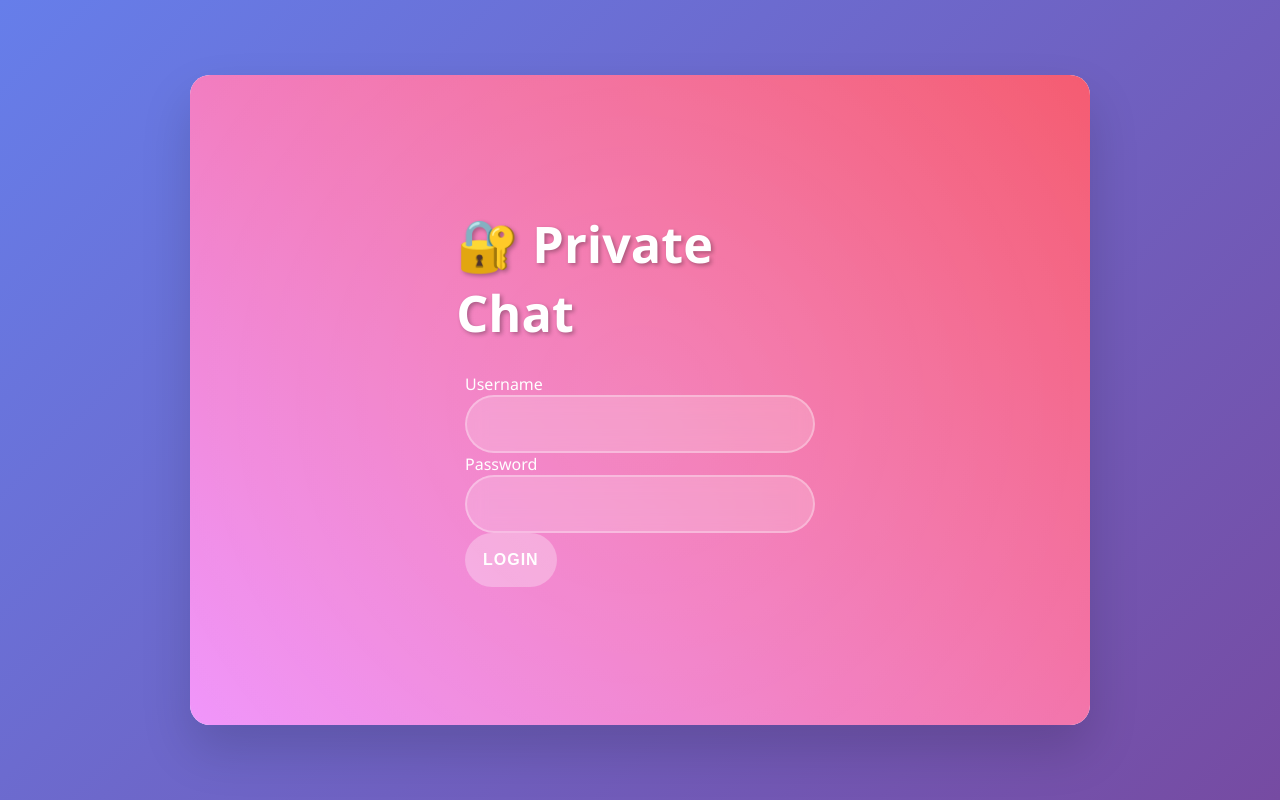
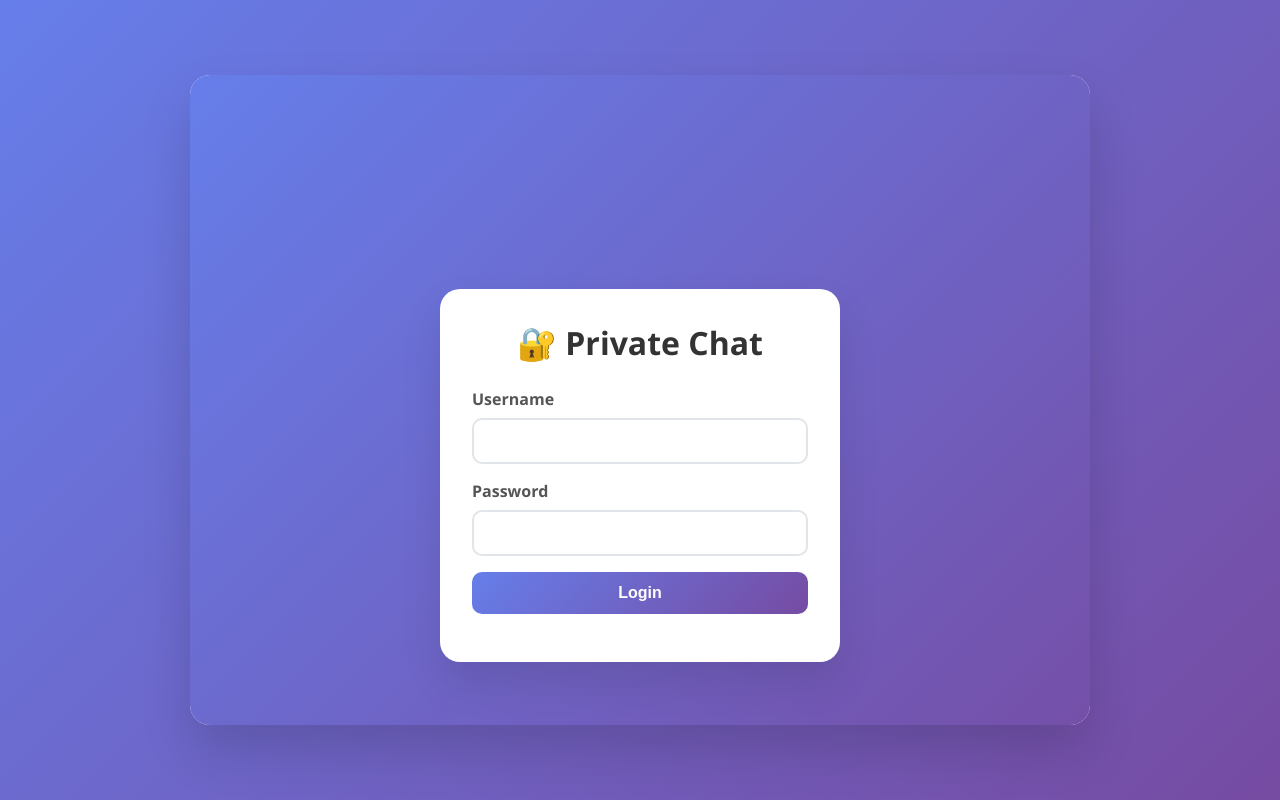
Before and after one commit to btye-8/app, a website: page public/index.html in a window 1280 px wide. Drawn offline with nearby package versions, Linux system fonts and the light colour scheme; no server answers.

Commit message:
Update index.html

```diff
--- a/public/index.html
+++ b/public/index.html
@@ -36,110 +36,75 @@
         /* Login Screen Styles */
         .login-screen {
             display: flex;
-            flex-direction: column;
+            justify-content: center;
             align-items: center;
-            justify-content: center;
-            height: 100%;
-            padding: 40px;
-            background: linear-gradient(45deg, #f093fb 0%, #f5576c 100%);
-            color: white;
-            position: relative;
-            overflow: hidden;
+            height: 100vh;
+            background: linear-gradient(135deg, #667eea 0%, #764ba2 100%);
         }
 
-        .login-screen::before {
-            content: '';
-            position: absolute;
-            top: -50%;
-            left: -50%;
-            width: 200%;
-            height: 200%;
-            background: radial-gradient(circle, rgba(255,255,255,0.1) 0%, transparent 70%);
-            animation: rotate 20s linear infinite;
-        }
-
-        .login-content {
-            position: relative;
-            z-index: 2;
+        .login-form {
+            background: white;
+            padding: 2rem;
+            border-radius: 20px;
+            box-shadow: 0 20px 40px rgba(0,0,0,0.1);
+            width: 100%;
+            max-width: 400px;
             text-align: center;
         }
 
-        .login-screen h1 {
-            font-size: 3em;
-            margin-bottom: 10px;
-            text-shadow: 2px 2px 4px rgba(0, 0, 0, 0.3);
-            animation: pulse 2s ease-in-out infinite;
+        .login-form h1 {
+            color: #333;
+            margin-bottom: 1.5rem;
+            font-size: 2rem;
         }
 
-        .login-screen p {
-            margin-bottom: 30px;
-            opacity: 0.9;
-            font-size: 1.1em;
+        .form-group {
+            margin-bottom: 1rem;
+            text-align: left;
         }
 
-        .login-form {
-            display: flex;
-            flex-direction: column;
-            gap: 20px;
-            width: 100%;
-            max-width: 350px;
+        .form-group label {
+            display: block;
+            margin-bottom: 0.5rem;
+            color: #555;
+            font-weight: 600;
         }
 
-        .input-group {
-            position: relative;
+        .form-group input {
+            width: 100%;
+            padding: 0.75rem;
+            border: 2px solid #e1e5e9;
+            border-radius: 10px;
+            font-size: 1rem;
+            transition: border-color 0.3s ease;
         }
 
-        .login-form input {
-            width: 100%;
-            padding: 18px 20px;
-            border: none;
-            border-radius: 30px;
-            background: rgba(255, 255, 255, 0.2);
-            color: white;
-            font-size: 16px;
-            backdrop-filter: blur(10px);
-            border: 2px solid rgba(255, 255, 255, 0.3);
-            transition: all 0.3s ease;
-        }
-
-        .login-form input:focus {
+        .form-group input:focus {
             outline: none;
-            border-color: rgba(255, 255, 255, 0.6);
-            background: rgba(255, 255, 255, 0.25);
-        }
-
-        .login-form input::placeholder {
-            color: rgba(255, 255, 255, 0.7);
+            border-color: #667eea;
         }
 
         .login-btn {
-            padding: 18px;
-            background: rgba(255, 255, 255, 0.3);
+            width: 100%;
+            padding: 0.75rem;
+            background: linear-gradient(135deg, #667eea 0%, #764ba2 100%);
             color: white;
             border: none;
-            border-radius: 30px;
-            font-size: 16px;
-            font-weight: bold;
+            border-radius: 10px;
+            font-size: 1rem;
+            font-weight: 600;
             cursor: pointer;
-            transition: all 0.3s ease;
-            text-transform: uppercase;
-            letter-spacing: 1px;
+            transition: transform 0.2s ease;
         }
 
         .login-btn:hover {
-            background: rgba(255, 255, 255, 0.4);
-            transform: translateY(-3px);
-            box-shadow: 0 10px 20px rgba(0, 0, 0, 0.2);
+            transform: translateY(-2px);
         }
 
         .error-message {
-            background: rgba(255, 0, 0, 0.2);
-            color: white;
-            padding: 10px;
-            border-radius: 10px;
-            margin-top: 10px;
-            display: none;
-            animation: shake 0.5s ease-in-out;
+            color: #e74c3c;
+            margin-top: 1rem;
+            font-size: 0.9rem;
         }
 
         /* Chat Interface Styles */
```
